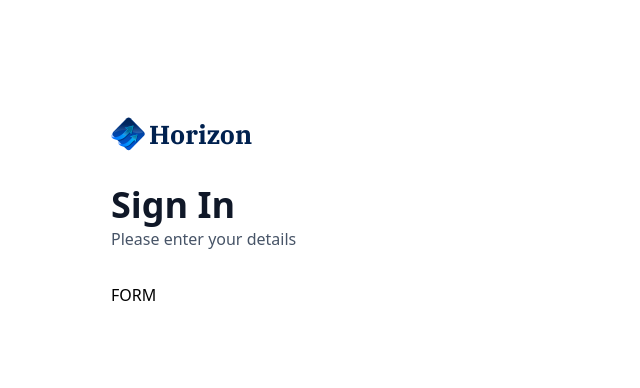
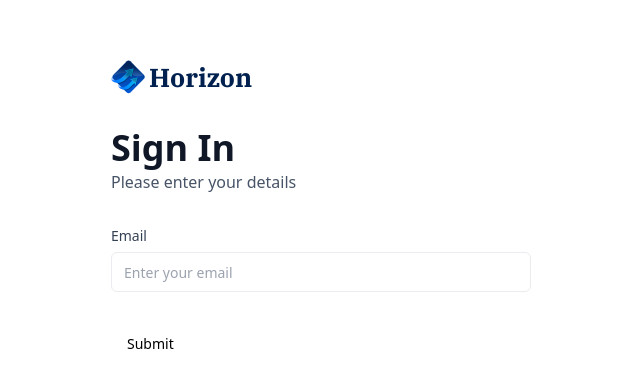
Before and after one commit to ObiFlo1/Banking-Platform, a Next.js app: page /sign-in in a window 1280 px wide. Shown: the part 188-576 px from the top of the page, without its empty margins (319-959 px from the left). Built offline with nearby package versions, Linux system fonts and the light colour scheme.

Commit message:
Add Form w/ email input and submit

```diff
--- a/components/ui/AuthForm.tsx
+++ b/components/ui/AuthForm.tsx
@@ -9,6 +9,7 @@ import { useForm } from "react-hook-form";
 import { Button } from "@/components/ui/button";
 import { Form, FormControl, FormDescription, FormField, FormItem, FormLabel, FormMessage } from "@/components/ui/form";
 import { Input } from "@/components/ui/input";
+import { Divide } from "lucide-react";
 
 const formSchema = z.object({
   username: z.string().min(2, {
@@ -58,7 +59,34 @@ const AuthForm = ({ type }: { type: string }) => {
           </h1>
         </div>
       </header>
-      {user ? <div className="flex flex-col gap-4">{/*PlaidLink*/}</div> : <> FORM</>}
+      {user ? (
+        <div className="flex flex-col gap-4">{/*PlaidLink*/}</div>
+      ) : (
+        <>
+          <Form {...form}>
+            <form
+              onSubmit={form.handleSubmit(onSubmit)}
+              className="space-y-8"
+            >
+              <FormField
+                control={form.control}
+                name="email"
+                render={({ field }) => (
+                  <div className="form-item">
+                    <FormLabel className="form-label">Email</FormLabel>
+                    <div className="flex w-full flex-col">
+                      <FormControl>
+                        <Input placeholder="Enter your email" />
+                      </FormControl>
+                    </div>
+                  </div>
+                )}
+              />
+              <Button type="submit">Submit</Button>
+            </form>
+          </Form>
+        </>
+      )}
     </section>
   );
 };
```
